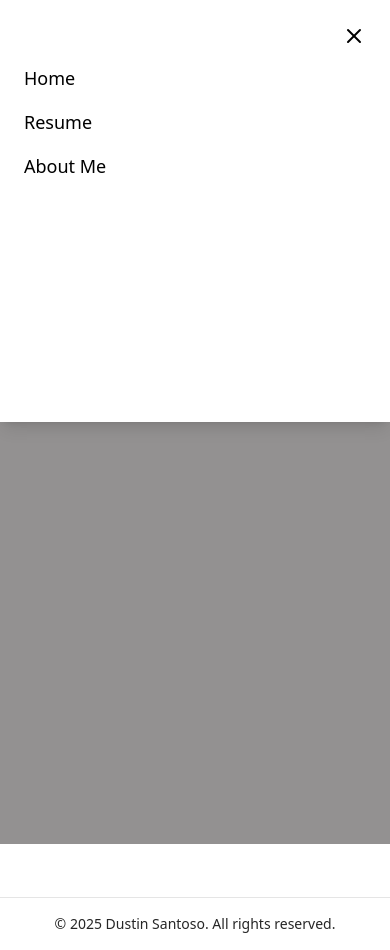
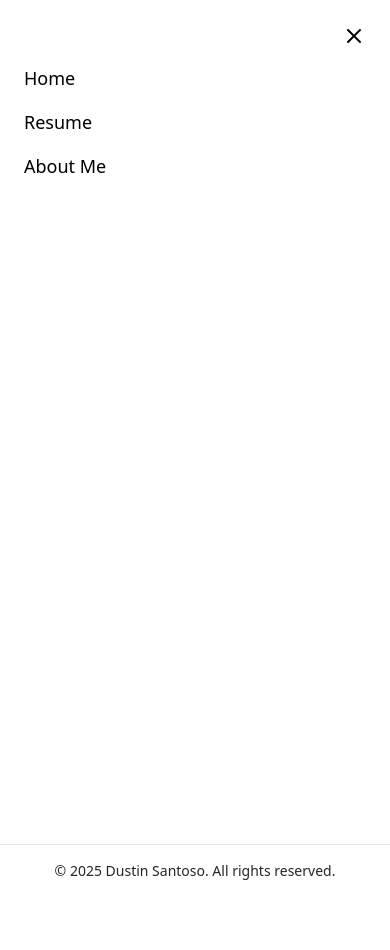
Before and after one commit to nitsud22/Portfolio-Website, a React (Vite) app in the folder vite-project/: page /resume in a window 390 px wide. Both pictures are taken after a click on the button 362 px from the left and 26 px from the top of the page. After the commit the page ends 897 px from the top, so only its background shows below. Built offline with nearby package versions, Linux system fonts and the light colour scheme.

Commit message:
some mobile fixes

```diff
--- a/vite-project/src/components/Footer.tsx
+++ b/vite-project/src/components/Footer.tsx
@@ -1,6 +1,6 @@
 export function Footer() {
   return (
-    <footer className="text-neutral-800 border-t py-4 w-full text-center text-sm lg:text-right lg:text-lg ">
+    <footer className="text-neutral-800 border-t py-4 w-full text-center text-sm lg:text-right ">
       © 2025 Dustin Santoso. All rights reserved.
     </footer>
   );
--- a/vite-project/src/components/Introduction.tsx
+++ b/vite-project/src/components/Introduction.tsx
@@ -5,7 +5,7 @@ export function Introduction() {
   return (
     <div className="relative w-full pb-20 sm:justify-center">
       {/* Background Image */}
-      <div className="lg:h-[40vh] h-full overflow-hidden">
+      <div className="lg:h-[50vh] h-full overflow-hidden">
         <img
           src={background}
           alt="rancho night"
--- a/vite-project/src/components/NavBar.tsx
+++ b/vite-project/src/components/NavBar.tsx
@@ -9,16 +9,27 @@ import {
   NavigationMenuViewport,
 } from "./ui/navigationmenu";
 
-import { NavLink } from "react-router-dom";
+import { NavLink, useNavigate } from "react-router-dom";
 
-import { useState } from "react";
-import { Menu, X } from "lucide-react"; // optional icons
+import { Menu, X } from "lucide-react";
 
 import { Home } from "lucide-react";
 import { ThemeToggle } from "./ThemeToggle";
+import { useEffect, useState } from "react";
 
 export function NavigationBar() {
   const [isOpen, setIsOpen] = useState(false);
+
+  useEffect(() => {
+    if (isOpen) {
+      document.body.style.overflow = "hidden";
+    } else {
+      document.body.style.overflow = "";
+    }
+    return () => {
+      document.body.style.overflow = "";
+    };
+  }, [isOpen]);
 
   return (
     <div className="sticky top-0 z-50 bg-white dark:bg-black padding-10 w-full border-b border-gray-200 dark:border-neutral-900  bg-background">
@@ -43,7 +54,7 @@ export function NavigationBar() {
             className="block md:hidden text-black dark:text-white"
             onClick={() => setIsOpen(!isOpen)}
           >
-            {isOpen ? <X className="w-6 h-6" /> : <Menu className="w-6 h-6" />}
+            <Menu className="w-6 h-6" />
           </button>
 
           {/* Menu (hidden on small screens unless toggled open) */}
@@ -111,12 +122,11 @@ export function NavigationBar() {
         {/* Dropdown menu panel */}
         <div
           className={`
-            absolute top-0 left-0 w-full h-1/2 bg-background shadow-lg p-6 flex flex-col items-start gap-4
-            transform transition-transform duration-300 ease-in-out
-            ${
-              isOpen ? "translate-y-0 opacity-100" : "-translate-y-10 opacity-0"
-            }
-          `}
+    absolute top-0 left-0 w-full h-full bg-white dark:bg-background
+    p-6 flex flex-col items-start gap-4 z-40
+    transition-opacity duration-300 ease-in-out
+    ${isOpen ? "opacity-100 visible" : "opacity-0 invisible"}
+  `}
         >
           {/* Close button */}
           <button
@@ -128,14 +138,29 @@ export function NavigationBar() {
           </button>
 
           {/* Nav links */}
-          <NavLink to="/" className="text-black dark:text-white text-lg">
+          <NavLink
+            to="/"
+            className="text-black dark:text-white text-lg"
+            onClick={() => setIsOpen(false)}
+          >
             Home
           </NavLink>
 
-          <NavLink to="/resume" className="text-black dark:text-white text-lg">
+          <a
+            href="/Santoso_Dustin_Resume.pdf"
+            target="_blank"
+            rel="noopener noreferrer"
+            className="text-black dark:text-white text-lg"
+            onClick={() => setIsOpen(false)}
+          >
             Resume
-          </NavLink>
-          <NavLink to="/aboutme" className="text-black dark:text-white text-lg">
+          </a>
+
+          <NavLink
+            to="/aboutme"
+            className="text-black dark:text-white text-lg"
+            onClick={() => setIsOpen(false)}
+          >
             About Me
           </NavLink>
         </div>
--- a/vite-project/src/pages/Resume.tsx
+++ b/vite-project/src/pages/Resume.tsx
@@ -1,34 +1,34 @@
-import { useEffect, useState } from "react";
 import { FiMapPin, FiMail, FiLinkedin, FiGithub } from "react-icons/fi";
+import { SiGmail } from "react-icons/si";
 import { Footer } from "@/components/Footer";
 
 function Resume() {
-  const [isClient, setIsClient] = useState(false);
+  return (
+    <div className="w-full min-h-screen flex flex-col justify-betwee bg-background lg:px-30">
+      {/* Main container that holds resume and contact box */}
+      <div className="w-full flex-grow flex flex-col md:flex-row gap-4 lg:p-6">
+        {/* PDF Viewer Section (75%) */}
+        <div className="w-full bg-white dark:bg-zinc-900 p-4 space-y-6">
+          <iframe
+            className="hidden md:block w-full h-[100vh] "
+            src="/Santoso_Dustin_Resume.pdf"
+          ></iframe>
 
-  useEffect(() => {
-    setIsClient(true);
-  }, []);
-
-  return (
-    <div className="w-full min-h-screen flex flex-col justify-between bg-background lg:px-30">
-      <div className="w-full flex-grow flex flex-col md:flex-row lg:gap-6 lg:p-6">
-        {/* PDF Viewer */}
-        <div className="w-full md:w-3/4 bg-white dark:bg-zinc-900 p-0 md:p-4">
-          {isClient && (
-            <iframe
-              src="/Santoso_Dustin_Resume.pdf"
-              title="Resume PDF"
-              className="w-full h-screen md:h-[calc(100vh-10rem)]"
-            ></iframe>
-          )}
+          <a
+            href="/Santoso_Dustin_Resume.pdf"
+            className="block md:hidden text-blue-600 underline text-center mt-4"
+            target="_blank"
+          >
+            Open Resume
+          </a>
         </div>
 
-        {/* Contact Section (only on md+) */}
-        <div className="hidden md:block md:w-1/3 lg:w-1/4 bg-white dark:bg-zinc-900 p-4 h-fit space-y-6 text-left self-start rounded-2xl">
-          <h2 className="mb-4 border-b pb-1 mt-10 text-3xl font-semibold tracking-tight">
+        {/* Contact Section (25%) */}
+        <div className="md:w-1/3 lg:w-1/3 w-full bg-white dark:bg-zinc-900 pt-4 h-fit space-y-6 text-left self-start rounded-2xl">
+          <h2 className="mb-4 border-b pb-1 mt-10 scroll-m-20 text-3xl font-semibold tracking-tight transition-colors first:mt-0 text-left">
             Contact Me
           </h2>
-          <div className="space-y-3 text-sm lg:text-base text-muted-foreground">
+          <div className="space-y-3 text-sm text-muted-foreground">
             <p className="flex items-center gap-2">
               <FiMapPin /> Yucaipa, CA
             </p>
```
Also changed, not shown: 1 other file (tests, documents, lock files or other folders).
